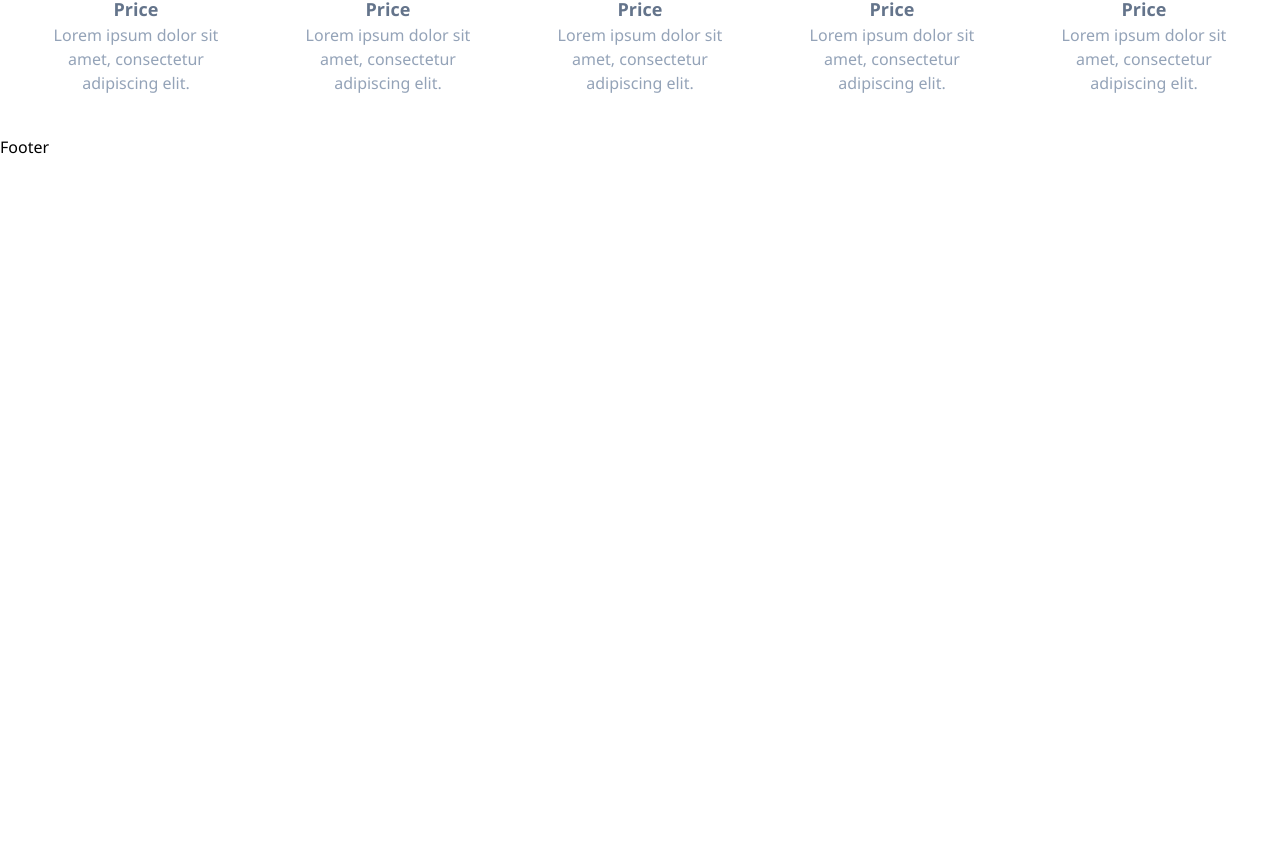
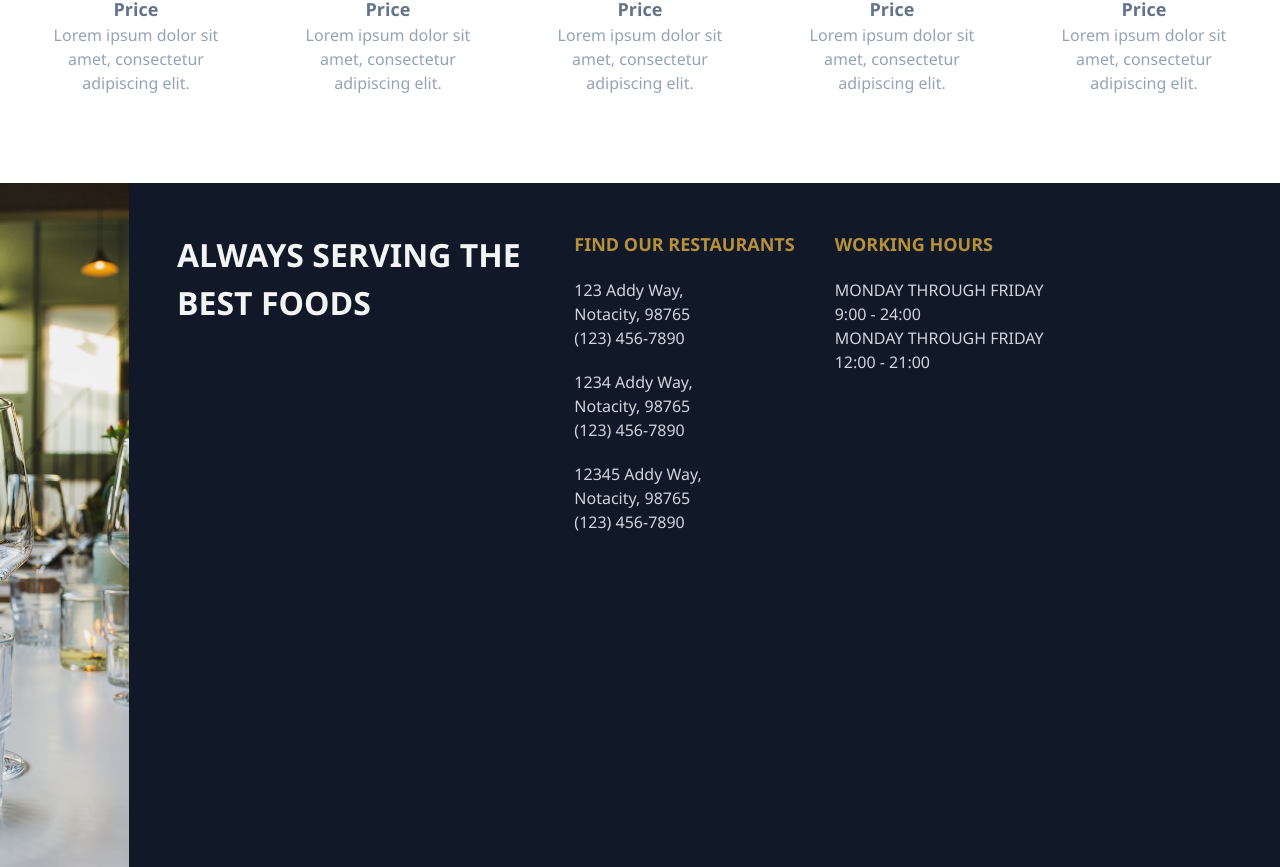
Before and after one commit to pn-code/restaurant-app, a Next.js app: page / in a window 1280 px wide. Shown: the part 1458-2325 px from the top of the page. Before the commit the page ends 1617 px from the top, so only its background shows below. Built offline with nearby package versions, Linux system fonts and the light colour scheme.

Commit message:
Built out Footer component

```diff
--- a/components/Footer.jsx
+++ b/components/Footer.jsx
@@ -1,9 +1,59 @@
-import React from 'react'
+import Image from "next/image";
+import React from "react";
 
 const Footer = () => {
-  return (
-    <div>Footer</div>
-  )
-}
+    return (
+        // Container
+        <div className="h-[calc(100vh-116px)] bg-gray-900 flex mt-12">
+            {/* Image */}
+            <div className="flex-1 relative">
+              {/* Photo by Ronan Kruithof <a href="https://unsplash.com/@ronank?utm_source=unsplash&utm_medium=referral&utm_content=creditCopyText">Ronan Kruithof</a> on <a href="https://unsplash.com/photos/PCE0T5i4pDI?utm_source=unsplash&utm_medium=referral&utm_content=creditCopyText">Unsplash</a>*/}
+                <Image src="/assets/contact.jpg" layout="fill" objectFit="cover" alt="" />
+            </div>
 
-export default Footer
+            {/* Contact */}
+            <div className="flex-2 relative text-gray-300 flex p-12 justify-between">
+                {/* Motto */}
+                <div className="flex flex-1 py-0">
+                    <h1 className="text-[32px] font-bold text-gray-100">ALWAYS SERVING THE BEST FOODS</h1>
+                </div>
+                {/* Locations */}
+                <div className="flex-2 py-0 px-5">
+                    <h1 className="text-[18px] text-[#b7903c] font-bold pb-5">FIND OUR RESTAURANTS</h1>
+                    <p className="pb-5">
+                        123 Addy Way,
+                        <br />
+                        Notacity, 98765
+                        <br /> (123) 456-7890
+                    </p>
+                    <p className="pb-5">
+                        1234 Addy Way,
+                        <br />
+                        Notacity, 98765
+                        <br /> (123) 456-7890
+                    </p>
+                    <p className="pb-5">
+                        12345 Addy Way,
+                        <br />
+                        Notacity, 98765
+                        <br /> (123) 456-7890
+                    </p>
+                </div>
+                {/* Hours */}
+                <div className="flex-1 py-0 px-5">
+                    <h1 className="text-[18px] text-[#b7903c] font-bold pb-5">WORKING HOURS</h1>
+                    <p>
+                        MONDAY THROUGH FRIDAY
+                        <br /> 9:00 - 24:00
+                    </p>
+                    <p>
+                        MONDAY THROUGH FRIDAY
+                        <br /> 12:00 - 21:00
+                    </p>
+                </div>
+            </div>
+        </div>
+    );
+};
+
+export default Footer;
```
Also changed, not shown: public/assets/contact.jpg (added).
